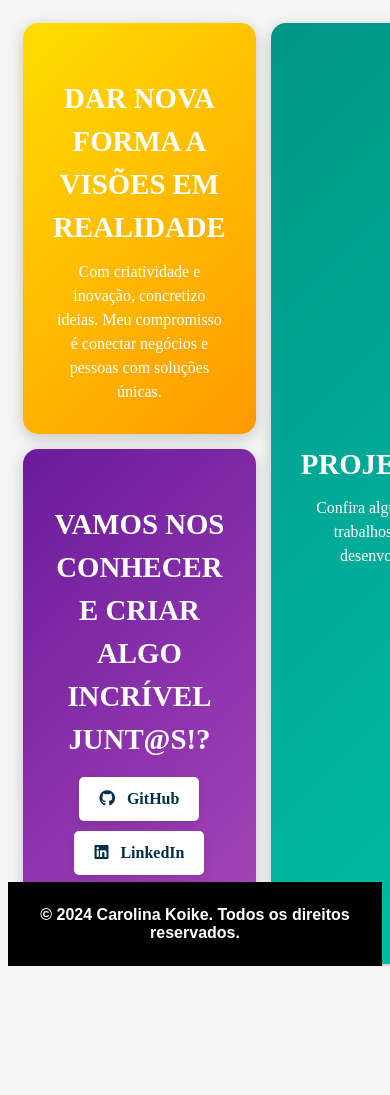
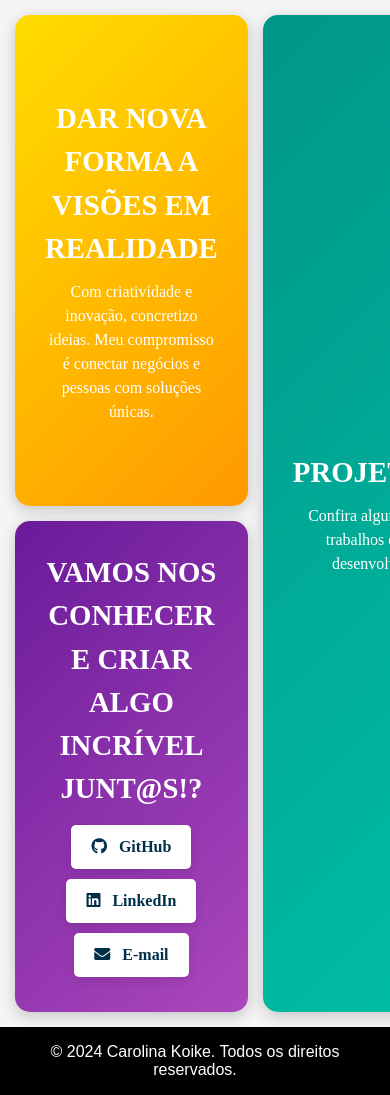
Before and after one commit to carolinakoike/portfolio, a plain HTML site: page index.html in a window 390 px wide. Shown: the top 1095 px of the page. Before the commit the page ends 966 px from the top, so only its background shows below. Drawn offline with Linux system fonts and the light colour scheme.

Commit message:
inclusão de responsividade para mobile

```diff
--- a/styles.css
+++ b/styles.css
@@ -1,26 +1,29 @@
-Reset Básico
+/* Reset Básico */
 * {
   margin: 0;
   padding: 0;
   box-sizing: border-box;
 }
 
+html, body {
+  height: 100%; /* Define altura total para o HTML e body */
+}
+
 body {
   font-family: 'Poppins', sans-serif;
-  background: #f5f5f5; /* Fundo mais claro */
+  background: #f5f5f5;
   color: #333;
   display: flex;
-  flex-direction: column;
-  height: 100vh;
-  overflow: hidden;
+  flex-direction: column; /* Layout vertical */
+  justify-content: space-between; /* Garante que o footer fique no final */
 }
 
 /* Blocos */
 .blocks {
+  flex: 1; /* Faz os blocos ocuparem o espaço disponível */
   display: grid;
   grid-template-columns: 2fr 1fr; /* Estáticos ocupam 2 colunas, dinâmico ocupa 1 */
   grid-template-rows: 1fr 1fr; /* Distribuir em 2 linhas */
-  height: 100%;
   gap: 15px;
   padding: 15px;
 }
@@ -36,25 +39,25 @@ body {
   border-radius: 15px;
   box-shadow: 0 4px 15px rgba(0, 0, 0, 0.2);
   transition: transform 0.3s, box-shadow 0.3s;
-  padding: 20px; /* Espaço interno */
+  padding: 20px;
 }
+
 .block.static {
-  grid-row: span 1; /* Cada bloco estático ocupa 1 linha */
+  grid-row: span 1;
 }
 
 #vision {
-  background: linear-gradient(135deg, #FFDD00, #FF9900); /* Gradiente dourado */
+  background: linear-gradient(135deg, #FFDD00, #FF9900);
 }
 
 #contact {
-  background: linear-gradient(135deg, #6A1B9A, #AB47BC); /* Gradiente roxo */
+  background: linear-gradient(135deg, #6A1B9A, #AB47BC);
 }
 
-/* Estilo para o bloco dinâmico */
 .block.dynamic {
-  grid-column: span 1; /* Ocupa 1 coluna */
-  grid-row: span 2; /* Ocupa 2 linhas */
-  background: linear-gradient(135deg, #009688, #00BFA5); /* Gradiente rosa */
+  grid-column: span 1;
+  grid-row: span 2;
+  background: linear-gradient(135deg, #009688, #00BFA5);
 }
 
 /* Hover */
@@ -93,14 +96,14 @@ body {
   border-radius: 5px;
   text-decoration: none;
   font-weight: bold;
-  box-shadow: 0 4px 10px rgba(0, 0, 0, 0.1); /* Sombra suave nos botões */
+  box-shadow: 0 4px 10px rgba(0, 0, 0, 0.1);
   transition: background 0.3s, color 0.3s, transform 0.3s;
 }
 
 .btn:hover {
   background: #003049;
   color: white;
-  transform: scale(1.20);/* Elevação no hover */
+  transform: scale(1.20);
 }
 
 /* Ícones nos botões */
@@ -110,13 +113,9 @@ body {
 
 /* Rodapé */
 footer {
-  font-weight: bold;
   background: #000000;
   color: white;
   text-align: center;
   padding: 1rem;
+  margin-top: auto; /* Empurra o footer para o final */
 }
-
-footer p {
-  margin: 0.5rem 0;
-}
```
